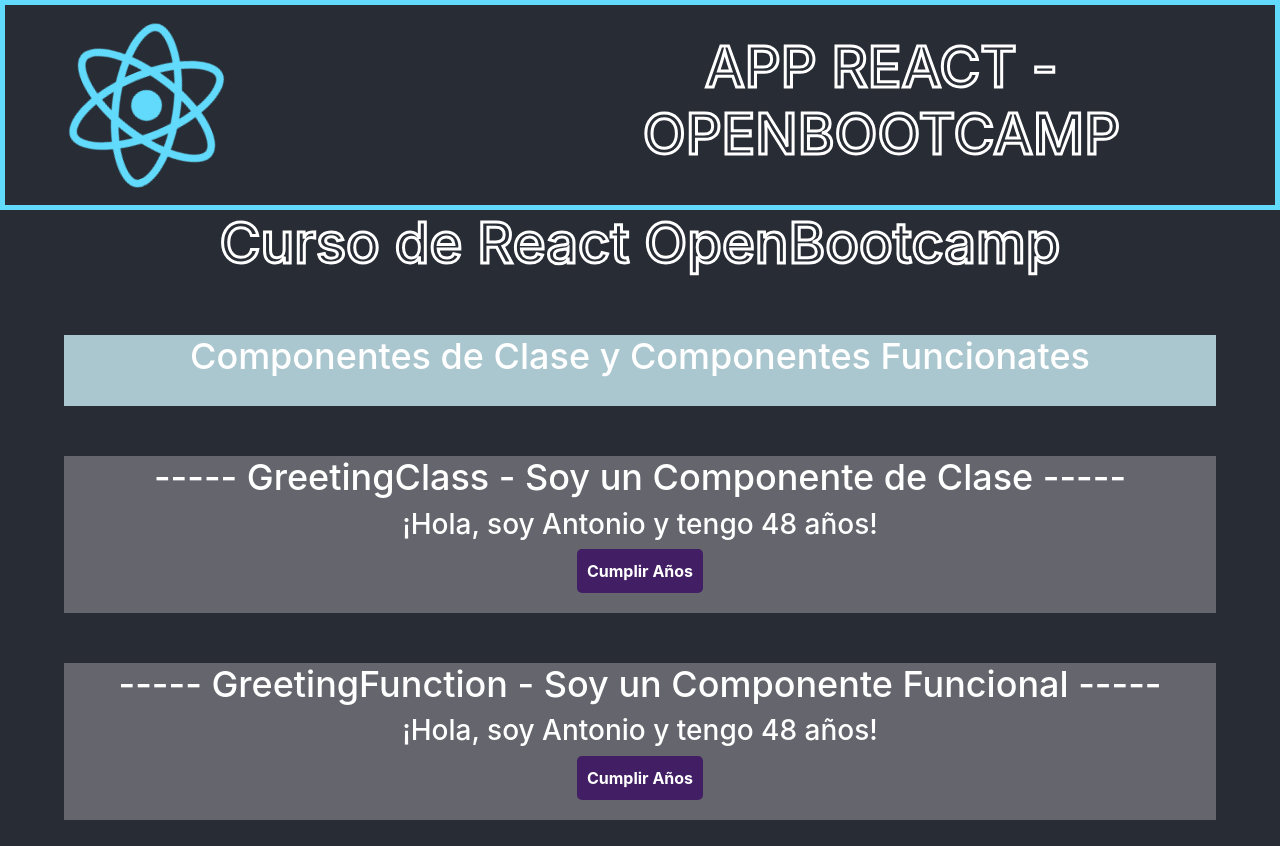
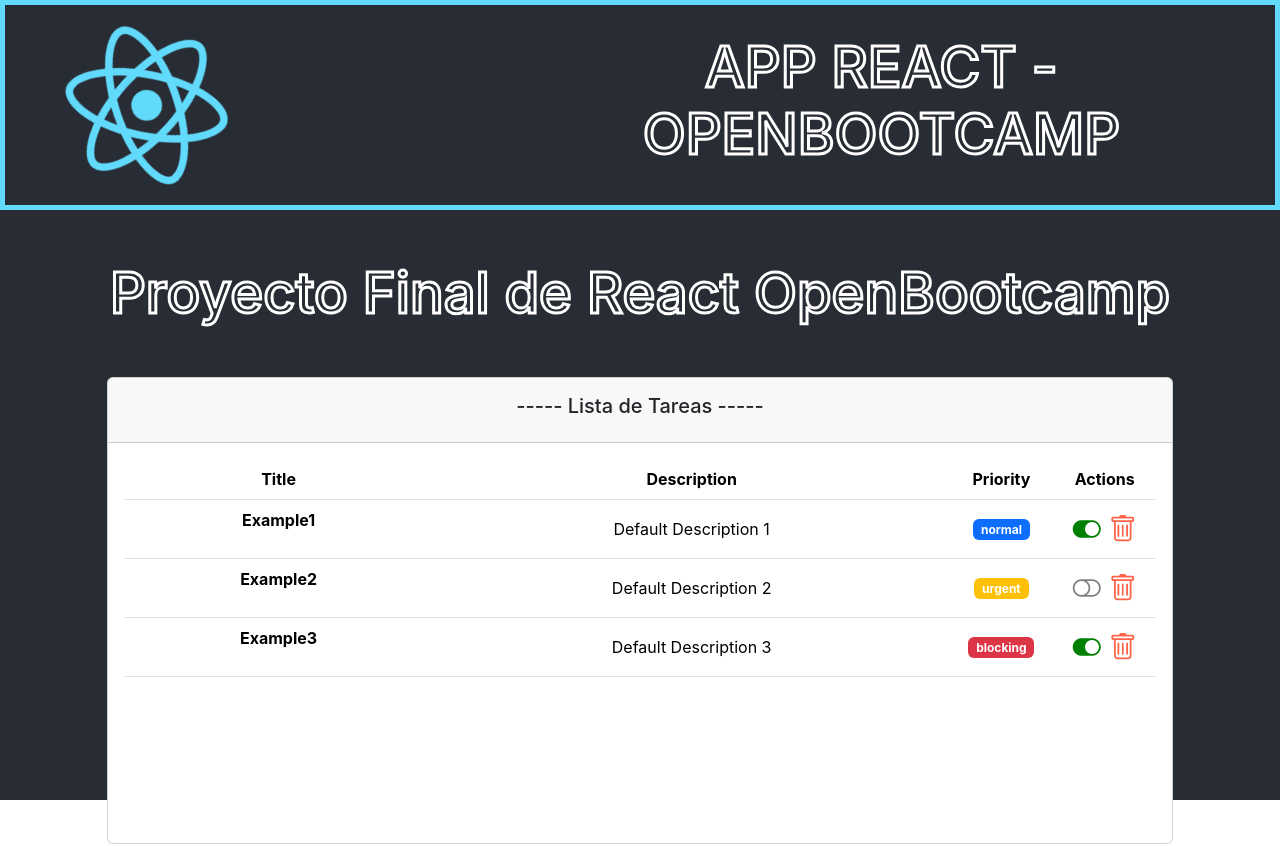
Before and after one commit to AntoniCut/REACT-OpenBootcamp-Curso-React-JS-, a React (Create React App) app in the folder openbootcamp-app-react/: page / in a window 1280 px wide. Shown: the top 846 px of the page. Built offline with nearby package versions, Linux system fonts and the light colour scheme.

Commit message:
Add - Clase 7 - Avance en el proyecto final

```diff
--- a/openbootcamp-app-react/package.json
+++ b/openbootcamp-app-react/package.json
@@ -7,6 +7,7 @@
     "@testing-library/react": "^13.4.0",
     "@testing-library/user-event": "^13.5.0",
     "bootstrap": "^5.3.3",
+    "bootstrap-icons": "^1.11.3",
     "react": "^18.3.1",
     "react-dom": "^18.3.1",
     "react-scripts": "5.0.1",
--- a/openbootcamp-app-react/src/App.css
+++ b/openbootcamp-app-react/src/App.css
@@ -64,5 +64,13 @@ button:hover {
     background-color: blueviolet;
 }
 
+th,
+td {
+    width: 200px;
+}
+
+
+
+
 
 /*  *****  RESPONSIVE  *****  */
--- a/openbootcamp-app-react/src/App.jsx
+++ b/openbootcamp-app-react/src/App.jsx
@@ -20,7 +20,7 @@ export const App = () => {
             <HeaderComponent />
 
             {/* *****  Ejercicios del Proyecto  ***** */}
-            <CursoComponent />
+            {/* <CursoComponent /> */}
 
             {/* *****  Proyecto Final  ***** */}
             <ProyectoFinalComponent />
--- a/openbootcamp-app-react/src/Components/container/TaskListComponent.jsx
+++ b/openbootcamp-app-react/src/Components/container/TaskListComponent.jsx
@@ -8,17 +8,21 @@ import { Task } from '../../models/task.class';
 import { LEVELS } from '../../models/levels.enum';
 import { TaskComponent } from '../pure/TaskComponent';
 import '../../styles/task.scss';
+import { TaskForm } from '../pure/forms/TaskForm';
 
 
 //  **********  Componente Lista de Tareas  **********
 export const TaskListComponent = () => {
 
     //  -----  Creamos una Tarea y se la pasamos al componente TaskComponent
-    const defaultTask = new Task('Example', 'Default Description', 'false', LEVELS.NORMAL);
+    const defaultTask1 = new Task('Example1', 'Default Description 1', true, LEVELS.NORMAL);
+    const defaultTask2 = new Task('Example2', 'Default Description 2', false, LEVELS.URGENT);
+    const defaultTask3 = new Task('Example3', 'Default Description 3', true, LEVELS.BLOCKING);
 
 
     //  -----  Estado de los Componentes  -----
-    const [task, setTask] = useState({defaultTask});
+    const [tasks, setTask] = useState([defaultTask1, defaultTask2, defaultTask3]);
+
     const [loading, setLoading] = useState(true);
 
 
@@ -32,7 +36,7 @@ export const TaskListComponent = () => {
         return () => {
             console.warn('TaskList component is going to unmount...');
         };
-    }, [task]);
+    }, [tasks]);
 
 
     const changeCompleted = (id) => {
@@ -42,12 +46,53 @@ export const TaskListComponent = () => {
 
     return (
 
-        <div className='componentes'>
+        <div>
 
-            <h2 className='titulo-componente task-title'> ----- Lista de Tareas ----- </h2>
+            {/* -----  Estilos de Bootstrap  ----- */}
+            <div className='col-10 mx-auto' style={{ marginTop: '50px' }}>
 
-            {/* TODO: Aplicar un Map para Renderizar una Lista de Tareas */}
-            <TaskComponent task={defaultTask} />
+                <div className='card'>
+
+                    <div className='card-header p-3'>
+                        <h5> ----- Lista de Tareas ----- </h5>
+                    </div>
+
+                    <div className='card-body' data-mdb-perfect-scrollbar='true' style={{ position: 'relative', height: '400px' }} >
+
+                        <table className='table'>
+                            <thead>
+                                <tr>
+                                    <th scope='col' style={{ width: '30%' }}> Title </th>
+                                    <th scope='col' style={{ width: '50%' }}> Description </th>
+                                    <th scope='col' style={{ width: '10%' }}> Priority </th>
+                                    <th scope='col' style={{ width: '10%' }}> Actions </th>
+                                </tr>
+                            </thead>
+
+                            <tbody>
+
+                                {/* ----------  Itera sobre una lista de tareas  ---------- */}
+
+                                {
+                                    tasks.map((task, index) => {
+                                        return (
+                                            <TaskComponent key={index} task={task} />
+                                        )
+                                    })
+                                }
+
+                            </tbody>
+
+                        </table>
+
+                    </div>
+
+                </div>
+
+                <TaskForm />
+
+            </div>
+
 
         </div>
     );
--- a/openbootcamp-app-react/src/Components/pure/TaskComponent.jsx
+++ b/openbootcamp-app-react/src/Components/pure/TaskComponent.jsx
@@ -7,6 +7,7 @@ import propTypes from 'prop-types';
 import { Task } from '../../models/task.class';
 import { useEffect } from 'react';
 import '../../styles/task.scss';
+import { LEVELS } from '../../models/levels.enum';
 
 //  **********  Componente TaskComponent para Pintar una Tarea  **********
 export const TaskComponent = ({ task }) => {
@@ -21,15 +22,46 @@ export const TaskComponent = ({ task }) => {
         };
     }, [task]);
 
+    //  -----  Función que devuelbe un 'badge' y depende del level de la tarea  -----
+    const taskLevelBadge = () => {
+
+        switch (task.level) {
+
+            case LEVELS.NORMAL:
+                return (<h6 className='mb-0'> <span className='badge bg-primary'> {task.level} </span> </h6>)
+
+            case LEVELS.URGENT:
+                return (<h6 className='mb-0'> <span className='badge bg-warning'> {task.level} </span> </h6>)
+
+            case LEVELS.BLOCKING:
+                return (<h6 className='mb-0'> <span className='badge bg-danger'> {task.level} </span> </h6>)
+            default:
+                break;
+        }
+    }
+
+    //  -----Función que devuelve un icono en función de si la tarea esta completada o no  -----
+    const taskIconCompleted = () => {
+
+        return task.completed ?
+            ( <i className='bi-toggle-on' style={{ color: 'green', fontSize: '28px' }}> </i>)
+            :
+            ( <i className='bi-toggle-off' style={{ color: 'gray', fontSize: '28px' }}> </i>  );
+    }
+
+
     return (
 
-        <div>
-            <h3 className='task-name'> Nombre: {task.name}  </h3>
-            <h4> Descripcion: {task.description}  </h4>
-            <h4> level: {task.level}  </h4>
-            <h4> This task is: {task.completed ? 'COMPLETED' : 'PENDING'}  </h4>
-        </div>
-    )
+        <tr className='fw-normal'>
+            <th style={{ width: '30%' }}> <span> {task.name} </span> </th>
+            <td style={{ width: '50%' }} className='align-middle'> <span> {task.description} </span> </td>
+            <td style={{ width: '10%' }} className='align-middle'> {taskLevelBadge()} </td>
+            <td style={{ width: '10%' }} className='align-middle'>
+                {taskIconCompleted()}
+                <i className='bi-trash' style={{ color: 'tomato', fontSize: '28px' }}> </i>
+            </td>
+        </tr>
+    );
 }
 
 
--- /dev/null
+++ b/openbootcamp-app-react/src/Components/pure/forms/TaskForm.jsx
@@ -0,0 +1,17 @@
+//  ******************************************************************************************
+//  **********  /openbootcamp-app-react/src/components/pure/forms/TaskForm.jsx  **************
+//  ******************************************************************************************
+
+
+import React from 'react';
+
+
+export const TaskForm = () => {
+
+    return (
+
+        <form>
+
+        </form>
+    );
+}
--- a/openbootcamp-app-react/src/ComponentsMain/ProyectoFinalComponent/ProyectoFinalComponent.jsx
+++ b/openbootcamp-app-react/src/ComponentsMain/ProyectoFinalComponent/ProyectoFinalComponent.jsx
@@ -12,9 +12,9 @@ export const ProyectoFinalComponent = () => {
 
     return (
 
-        <main className='proyecto-final'>
+        <main>
 
-            <h1> Proyecto Final de React OpenBootcamp </h1>
+            <h1 style={{marginTop: '50px'}}> Proyecto Final de React OpenBootcamp </h1>
 
             {/* *****  Componente de Listado de Tareas  ***** */}
             <TaskListComponent />
--- a/openbootcamp-app-react/src/index.js
+++ b/openbootcamp-app-react/src/index.js
@@ -6,6 +6,8 @@
 import React from 'react';
 import ReactDOM from 'react-dom/client';
 import 'bootstrap/dist/css/bootstrap.css';
+// import 'bootstrap-icons/font/fonts/bootstrap-icons.css';
+import 'bootstrap-icons/font/bootstrap-icons.css';
 import './index.css';
 import { App } from './App';
 //import reportWebVitals from './reportWebVitals';
```
Also changed, not shown: 1 other file (tests, documents, lock files or other folders).
